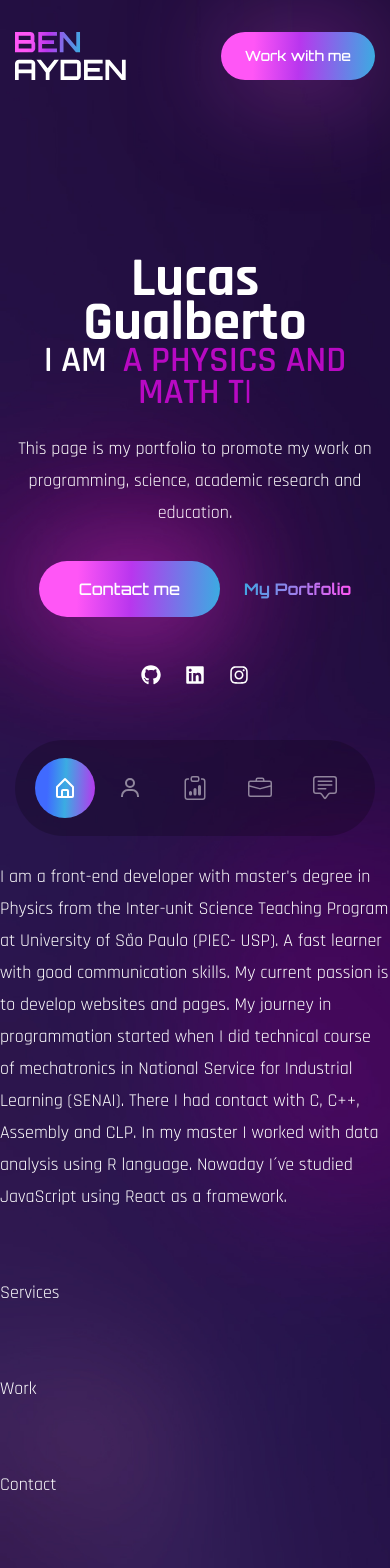
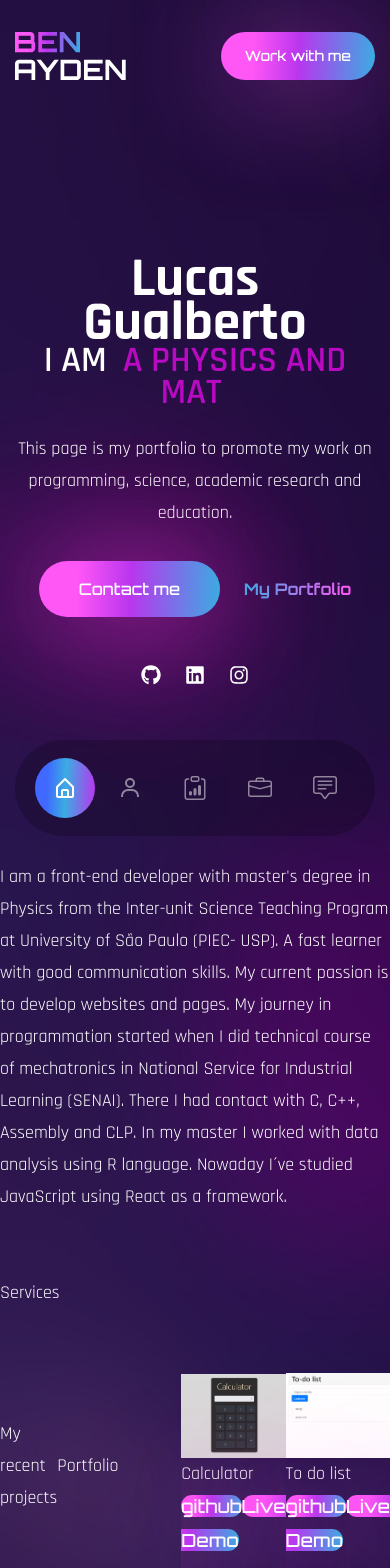
Before and after one commit to Lucas-Gualberto94/lucas-gualberto94.github.io, a React (Create React App) app: page / in a window 390 px wide. Shown: the top 1568 px of the page. Built offline with nearby package versions, Linux system fonts and the light colour scheme; the HTML template or start-up script is replaced by a standard one; a web font is replaced by a local one.

Commit message:
adding projects to my portfolio

```diff
--- a/src/components/Banner.js
+++ b/src/components/Banner.js
@@ -21,7 +21,7 @@ const Banner = () => {
               initial="hidden"
               whileInView={'show'}
               viewport={{once: false, amount: 0.7}}
-              className='text-[55px] font-bold leading-[0.8] lg:text-[110px]'>
+              className='text-[55px] font-bold leading-[0.8] lg:text-[100px]'>
               Lucas <span>Gualberto</span>
             </motion.h1>
             <motion.div
--- a/src/components/Work.js
+++ b/src/components/Work.js
@@ -1,10 +1,33 @@
 import React from 'react';
+import img1 from '../assets/img1.png';
+import img2 from '../assets/img2.png';
 
 const Work = () => {
   return (
-    <div className='section' id='work'>
-      Work
-    </div>
+    <section className='section' id='work'>
+      <h5>My recent projects</h5>
+      <h2>Portfolio</h2>
+
+      <div className='container grid grid-cols-2 gap-4'></div>
+        <article>
+          <div>
+            <img src={img1} alt='' />
+          </div>
+          <h3>Calculator</h3>
+          <a href='https://github.com/Lucas-Gualberto94/Calculator' className='btn'>github</a>
+          <a href='https://lucas-gualberto94.github.io/Calculator/' className='btn btn-primary'
+          target='_blank'>Live Demo</a>
+        </article>
+        <article>
+          <div>
+            <img src={img2} alt='' />
+          </div>
+          <h3>To do list</h3>
+          <a href='https://github.com/Lucas-Gualberto94/Lista-de-tarefas' className='btn'>github</a>
+          <a href='https://lucas-gualberto94.github.io/Lista-de-tarefas/' className='btn btn-primary'
+          target='_blank'>Live Demo</a>
+        </article>
+    </section>
   );
 };
 
```
Also changed, not shown: src/assets/img1.png (added), src/assets/img2.png (added).
